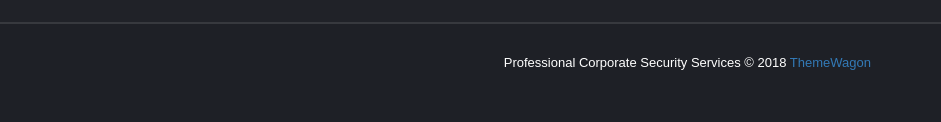
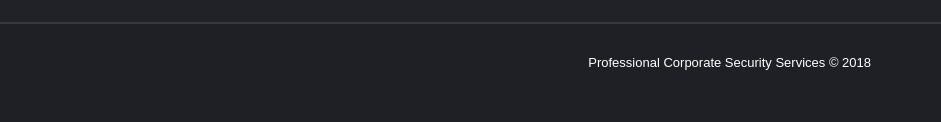
Before and after one commit to rsumler0479/MAS, a plain HTML site: page elements.html in a window 1280 px wide. Shown: the part 4482-4604 px from the top of the page, 339-1280 px from the left. Drawn offline with Linux system fonts and the light colour scheme; a script that the page names is missing.

Commit message:
Update elements.html

```diff
--- a/elements.html
+++ b/elements.html
@@ -356,7 +356,7 @@
 					</div>
 					<div class="col-md-6">
 						<p class="copyright-text">Professional Corporate Security Services &copy; 2018
-							<a href="https://themewagon.com/" target="_blank">ThemeWagon</a>
+
 						</p>
 					</div>
 				</div>
```
